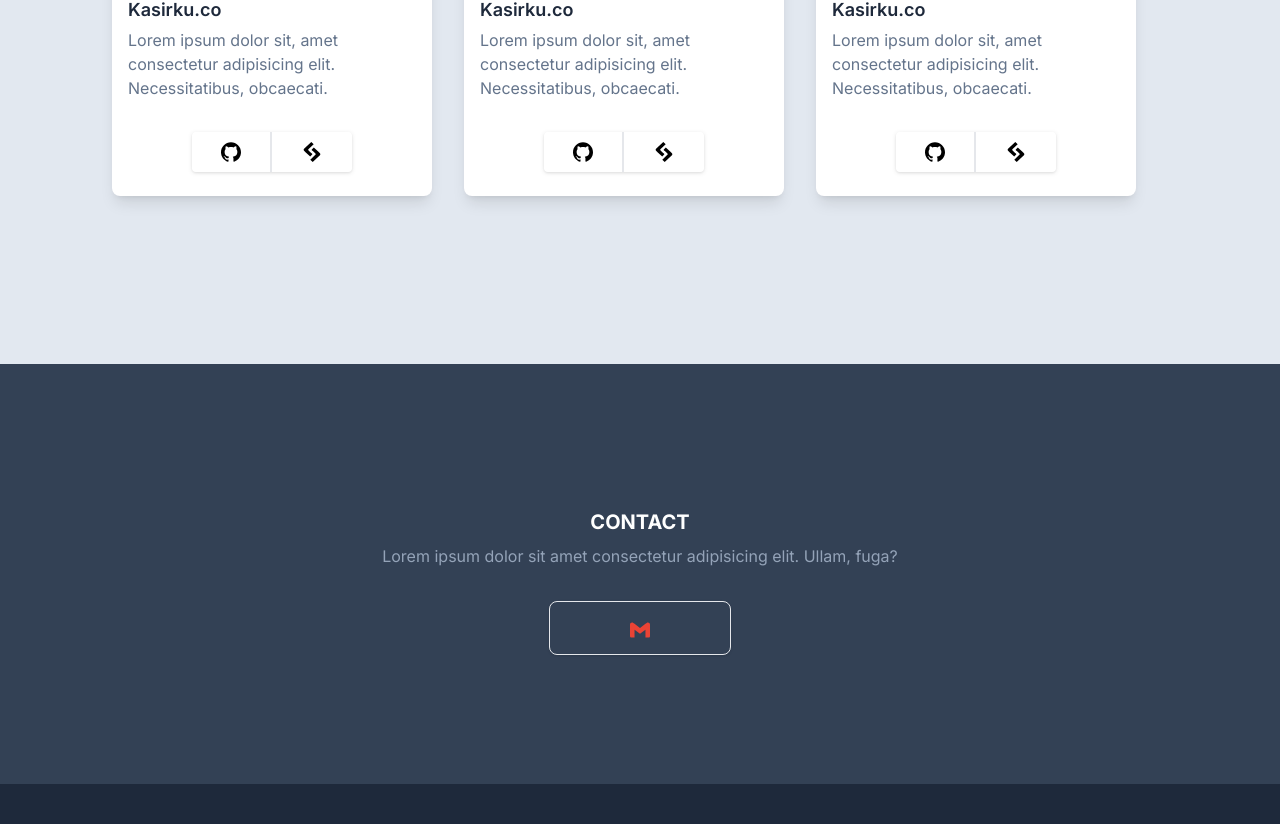
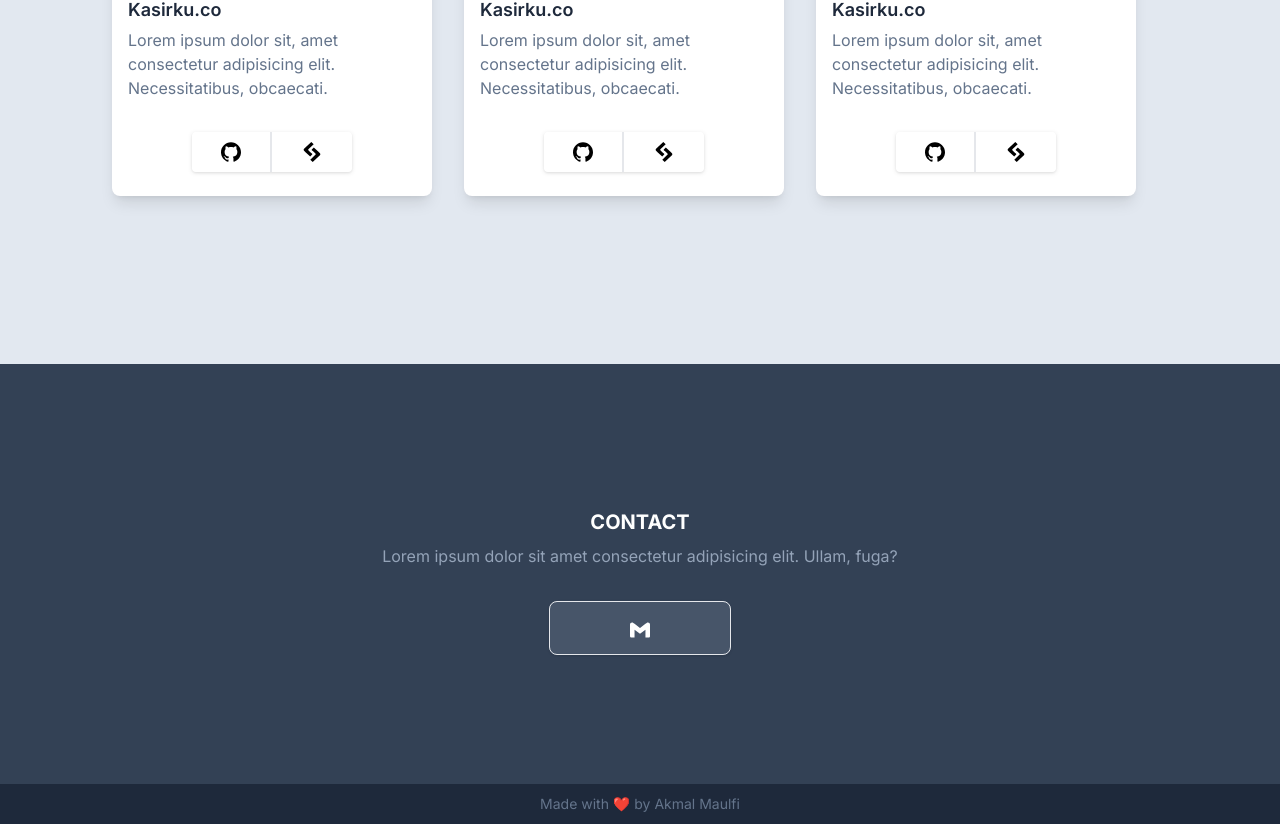
Before and after one commit to akmalmaulfianwar/my-portfolio, a plain HTML site: page index.html in a window 1280 px wide. Shown: the part 1696-2520 px from the top of the page. Drawn offline with Linux system fonts and the light colour scheme.

Commit message:
add footer

```diff
--- a/index.html
+++ b/index.html
@@ -104,22 +104,22 @@
                     />
                   </svg>
                 </li>
-                <li class="w-9 h-9 lg:w-11 lg:h-11 border flex items-center justify-center mr-3 mb-3 rounded-full p-1 text-slate-300 cursor-pointer hover:text-[#F05032] hover:border-[#F05032] transition duration-150 ease-in-out">
+                <!-- <li class="w-9 h-9 lg:w-11 lg:h-11 border flex items-center justify-center mr-3 mb-3 rounded-full p-1 text-slate-300 cursor-pointer hover:text-[#F05032] hover:border-[#F05032] transition duration-150 ease-in-out">
                   <svg width="25" class="fill-current" role="img" viewBox="0 0 24 24" xmlns="http://www.w3.org/2000/svg">
                     <title>Git</title>
                     <path
                       d="M23.546 10.93L13.067.452c-.604-.603-1.582-.603-2.188 0L8.708 2.627l2.76 2.76c.645-.215 1.379-.07 1.889.441.516.515.658 1.258.438 1.9l2.658 2.66c.645-.223 1.387-.078 1.9.435.721.72.721 1.884 0 2.604-.719.719-1.881.719-2.6 0-.539-.541-.674-1.337-.404-1.996L12.86 8.955v6.525c.176.086.342.203.488.348.713.721.713 1.883 0 2.6-.719.721-1.889.721-2.609 0-.719-.719-.719-1.879 0-2.598.182-.18.387-.316.605-.406V8.835c-.217-.091-.424-.222-.6-.401-.545-.545-.676-1.342-.396-2.009L7.636 3.7.45 10.881c-.6.605-.6 1.584 0 2.189l10.48 10.477c.604.604 1.582.604 2.186 0l10.43-10.43c.605-.603.605-1.582 0-2.187"
                     />
                   </svg>
-                </li>
-                <li class="w-9 h-9 lg:w-11 lg:h-11 border flex items-center justify-center mr-3 mb-3 rounded-full p-1 text-slate-300 cursor-pointer hover:text-[#F7DF1E] hover:border-[#F7DF1E] transition duration-150 ease-in-out">
+                </li> -->
+                <!-- <li class="w-9 h-9 lg:w-11 lg:h-11 border flex items-center justify-center mr-3 mb-3 rounded-full p-1 text-slate-300 cursor-pointer hover:text-[#F7DF1E] hover:border-[#F7DF1E] transition duration-150 ease-in-out">
                   <svg width="20" class="fill-current" role="img" viewBox="0 0 24 24" xmlns="http://www.w3.org/2000/svg">
                     <title>JavaScript</title>
                     <path
                       d="M0 0h24v24H0V0zm22.034 18.276c-.175-1.095-.888-2.015-3.003-2.873-.736-.345-1.554-.585-1.797-1.14-.091-.33-.105-.51-.046-.705.15-.646.915-.84 1.515-.66.39.12.75.42.976.9 1.034-.676 1.034-.676 1.755-1.125-.27-.42-.404-.601-.586-.78-.63-.705-1.469-1.065-2.834-1.034l-.705.089c-.676.165-1.32.525-1.71 1.005-1.14 1.291-.811 3.541.569 4.471 1.365 1.02 3.361 1.244 3.616 2.205.24 1.17-.87 1.545-1.966 1.41-.811-.18-1.26-.586-1.755-1.336l-1.83 1.051c.21.48.45.689.81 1.109 1.74 1.756 6.09 1.666 6.871-1.004.029-.09.24-.705.074-1.65l.046.067zm-8.983-7.245h-2.248c0 1.938-.009 3.864-.009 5.805 0 1.232.063 2.363-.138 2.711-.33.689-1.18.601-1.566.48-.396-.196-.597-.466-.83-.855-.063-.105-.11-.196-.127-.196l-1.825 1.125c.305.63.75 1.172 1.324 1.517.855.51 2.004.675 3.207.405.783-.226 1.458-.691 1.811-1.411.51-.93.402-2.07.397-3.346.012-2.054 0-4.109 0-6.179l.004-.056z"
                     />
                   </svg>
-                </li>
+                </li> -->
                 <li class="w-9 h-9 lg:w-11 lg:h-11 border flex items-center justify-center mr-3 mb-3 rounded-full p-1 text-slate-300 cursor-pointer hover:text-[#777BB4] hover:border-[#777BB4] transition duration-150 ease-in-out">
                   <svg width="25" class="fill-current" role="img" viewBox="0 0 24 24" xmlns="http://www.w3.org/2000/svg">
                     <title>PHP</title>
@@ -313,10 +313,7 @@
           <p class="text-slate-400">Lorem ipsum dolor sit amet consectetur adipisicing elit. Ullam, fuga?</p>
         </div>
         <div class="w-full text-center">
-          <a
-            href="mailto:akmalmaulfi@gmail.com"
-            class="px-8 py-3 lg:px-20 lg:py-4 bg-transparent text-[#EA4335] rounded-lg transition duration-300 ease-in-out border shadow-inner shadow hover:text-white hover:bg-primary hover:border-primary"
-          >
+          <a href="mailto:akmalmaulfi@gmail.com" class="px-8 py-3 lg:px-20 lg:py-4 bg-slate-600 text-white rounded-lg transition duration-300 ease-in-out border shadow-inner shadow hover:text-white hover:bg-primary hover:border-primary">
             <svg width="20" role="img" viewBox="0 0 24 24" xmlns="http://www.w3.org/2000/svg" class="inline-block fill-current">
               <title>Gmail</title>
               <path
@@ -331,7 +328,9 @@
 
     <!-- Footer Start -->
     <footer>
-      <div class="w-full bg-slate-800 h-10"></div>
+      <div class="w-full bg-slate-800 h-10 text-center p-5 flex items-center justify-center">
+        <p class="text-sm text-slate-500">Made with ❤️ by Akmal Maulfi</p>
+      </div>
     </footer>
     <!-- Footer End -->
 
```
Also changed, not shown: dist/output.css.
